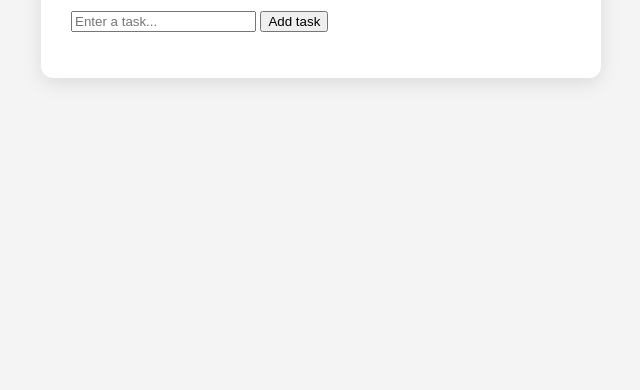
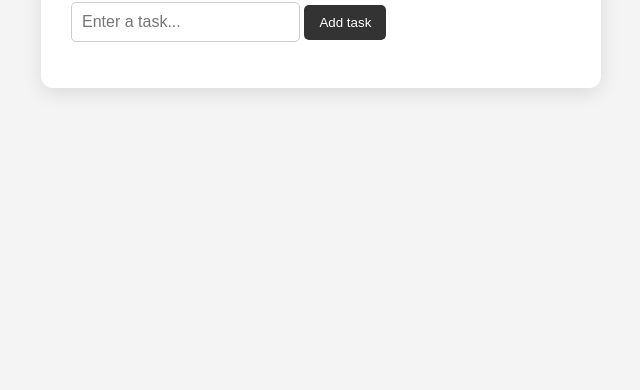
Before and after one commit to tanu16854-cell/todo_app, a plain HTML site: page index.html in a window 1280 px wide. Shown: the part 410-800 px from the top of the page, without its empty margins (319-959 px from the left). Drawn offline with Linux system fonts and the light colour scheme.

Commit message:
Style TODO intput and add button

```diff
--- a/style.css
+++ b/style.css
@@ -20,3 +20,18 @@ body {
     display: flex;
     gap: 10px;
 }
+#taskInput{
+    flex: 1;
+    padding: 10px;
+    border: 1px solid #ccc;
+    border-radius: 5px;
+    font-size: 16px;
+}
+#addBtn {
+padding: 10px 15px;
+border: none;
+background: #333;
+color: white;
+border-radius: 5px;
+cursor: pointer;
+}
```
